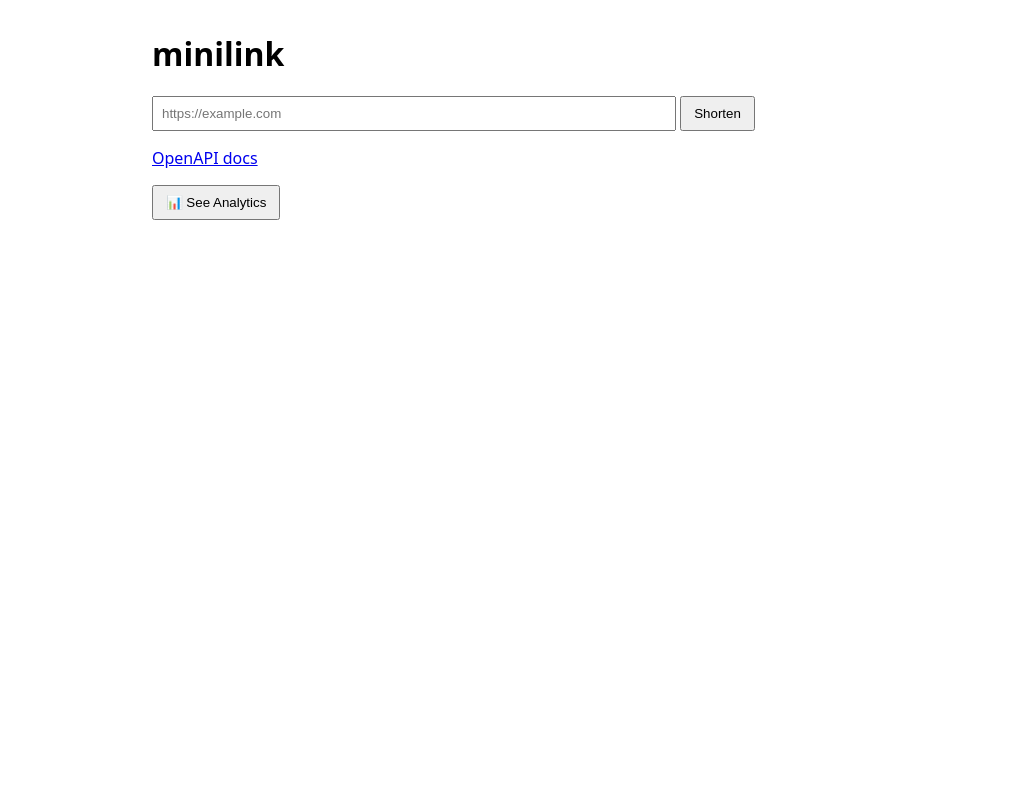
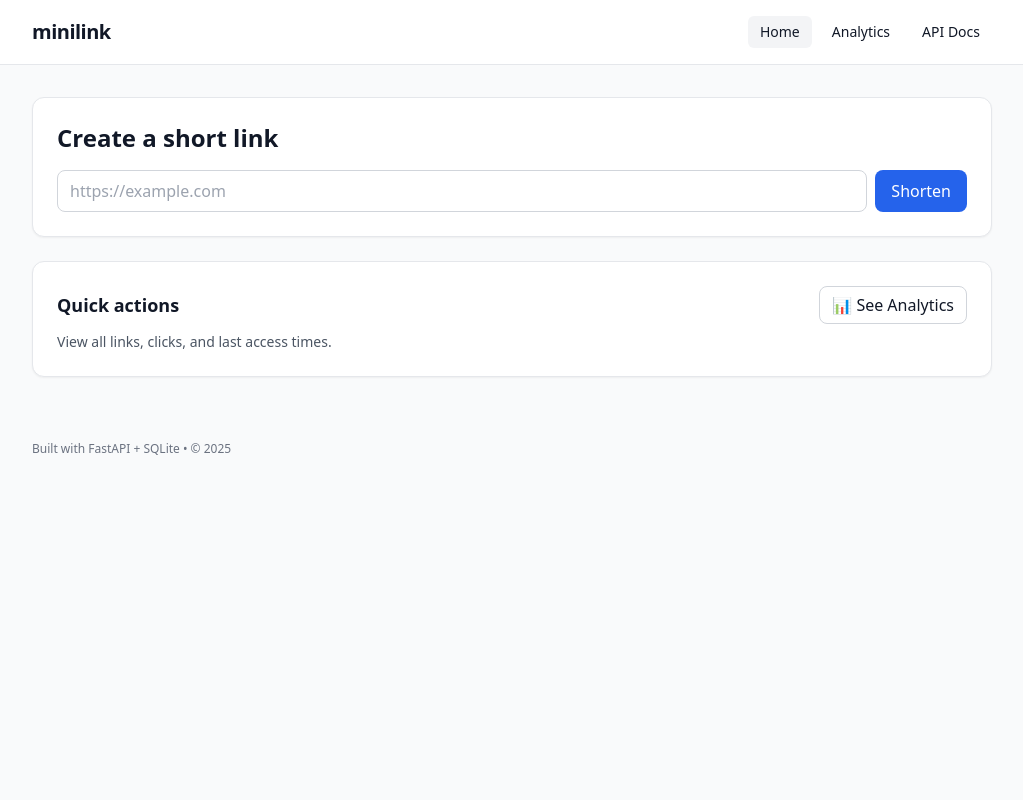
Before and after one commit to javronich1/minilink, a FastAPI app: page / in a window 1280 px wide. Shown: the whole page, without its empty margins (128-1151 px from the left). Run offline with FastAPI, Linux system fonts and the light colour scheme; some libraries are stand-ins or nearby versions.

Commit message:
add Tailwind-styled base layout, navbar tabs, and modern cards/table

```diff
--- /dev/null
+++ b/app/templates/base.html
@@ -0,0 +1,34 @@
+<!doctype html>
+<html data-theme="light">
+  <head>
+    <meta charset="utf-8" />
+    <title>minilink — {% block title %}{% endblock %}</title>
+    <meta name="viewport" content="width=device-width, initial-scale=1" />
+    <!-- Tailwind via CDN (good enough for this project) -->
+    <script src="https://cdn.tailwindcss.com"></script>
+  </head>
+  <body class="min-h-screen bg-gray-50 text-gray-900">
+    <!-- Navbar -->
+    <nav class="bg-white border-b border-gray-200">
+      <div class="max-w-5xl mx-auto px-4 sm:px-6 lg:px-8">
+        <div class="h-16 flex items-center justify-between">
+          <a href="/" class="text-xl font-bold tracking-tight">minilink</a>
+          <div class="flex gap-2">
+            <a href="/" class="px-3 py-1.5 rounded-md text-sm font-medium hover:bg-gray-100 {% block nav_home %}{% endblock %}">Home</a>
+            <a href="/links" class="px-3 py-1.5 rounded-md text-sm font-medium hover:bg-gray-100 {% block nav_analytics %}{% endblock %}">Analytics</a>
+            <a href="/docs" class="px-3 py-1.5 rounded-md text-sm font-medium hover:bg-gray-100">API Docs</a>
+          </div>
+        </div>
+      </div>
+    </nav>
+
+    <!-- Page container -->
+    <main class="max-w-5xl mx-auto px-4 sm:px-6 lg:px-8 py-8">
+      {% block content %}{% endblock %}
+    </main>
+
+    <footer class="max-w-5xl mx-auto px-4 sm:px-6 lg:px-8 py-8 text-xs text-gray-500">
+      <p>Built with FastAPI + SQLite • © {{ 2025 }}</p>
+    </footer>
+  </body>
+</html>
--- a/app/templates/index.html
+++ b/app/templates/index.html
@@ -1,45 +1,48 @@
-<!doctype html>
-<html>
-  <head>
-    <meta charset="utf-8" />
-    <title>minilink</title>
-    <meta name="viewport" content="width=device-width, initial-scale=1" />
-    <style>
-      body { font-family: system-ui, sans-serif; max-width: 720px; margin: 2rem auto; padding: 0 1rem; }
-      input[type="text"] { width: 70%; padding: .5rem; }
-      button { padding: .5rem .75rem; cursor: pointer; }
-      .msg { margin-top: 1rem; }
-      code { background: #f5f5f5; padding: .2rem .4rem; border-radius: 4px; }
-    </style>
-  </head>
-  <body>
-    <h1>minilink</h1>
-    <form method="post" action="/create">
-      <input type="text" name="original_url" placeholder="https://example.com" required />
-      <button type="submit">Shorten</button>
+{% extends "base.html" %}
+{% block title %}Home{% endblock %}
+{% block nav_home %}bg-gray-100{% endblock %}
+
+{% block content %}
+  <div class="grid gap-6">
+    <!-- Card: Create short link -->
+    <section class="bg-white rounded-xl shadow-sm border border-gray-200 p-6">
+      <h1 class="text-2xl font-semibold mb-4">Create a short link</h1>
+      <form method="post" action="/create" class="flex gap-2">
+        <input name="original_url" type="url" placeholder="https://example.com"
+               class="flex-1 rounded-lg border border-gray-300 px-3 py-2 focus:outline-none focus:ring-2 focus:ring-blue-500"
+               required />
+        <button type="submit"
+                class="rounded-lg px-4 py-2 bg-blue-600 text-white font-medium hover:bg-blue-700">
+          Shorten
+        </button>
       </form>
 
       {% if error %}
-      <p class="msg" style="color:red">{{ error }}</p>
+        <p class="mt-3 text-red-600">{{ error }}</p>
       {% endif %}
 
       {% if short_code %}
-      <div class="msg">
-        <p>Short link created:</p>
-        <p>
-          <a href="/r/{{ short_code }}">/r/{{ short_code }}</a>
-          <small>(opens redirect)</small>
+        <div class="mt-4 p-4 bg-blue-50 border border-blue-200 rounded-lg">
+          <p class="font-medium">Short link created:</p>
+          <p class="mt-1">
+            <a class="text-blue-700 underline" href="/r/{{ short_code }}">/r/{{ short_code }}</a>
+            <span class="text-gray-500 text-sm">(opens redirect)</span>
           </p>
-        <p>API detail: <code>/api/links/{{ short_code }}</code></p>
+          <p class="text-sm text-gray-600 mt-1">API detail: <code class="bg-gray-100 px-1.5 py-0.5 rounded">/api/links/{{ short_code }}</code></p>
         </div>
       {% endif %}
+    </section>
 
-    <p class="msg"><a href="/docs">OpenAPI docs</a></p>
-  </body>
-</html>
-
-<p>
-    <a href="/links">
-      <button type="button">📊 See Analytics</button>
+    <!-- Card: Quick links -->
+    <section class="bg-white rounded-xl shadow-sm border border-gray-200 p-6">
+      <div class="flex items-center justify-between">
+        <h2 class="text-lg font-semibold">Quick actions</h2>
+        <a href="/links"
+           class="rounded-lg px-3 py-1.5 border border-gray-300 hover:bg-gray-50">
+          📊 See Analytics
         </a>
-  </p>
+      </div>
+      <p class="text-sm text-gray-600 mt-2">View all links, clicks, and last access times.</p>
+    </section>
+  </div>
+{% endblock %}
```
Also changed, not shown: app/templates/list.html (+25 -37 lines), README.md. Lines whose indentation alone changed are shown as unchanged.
